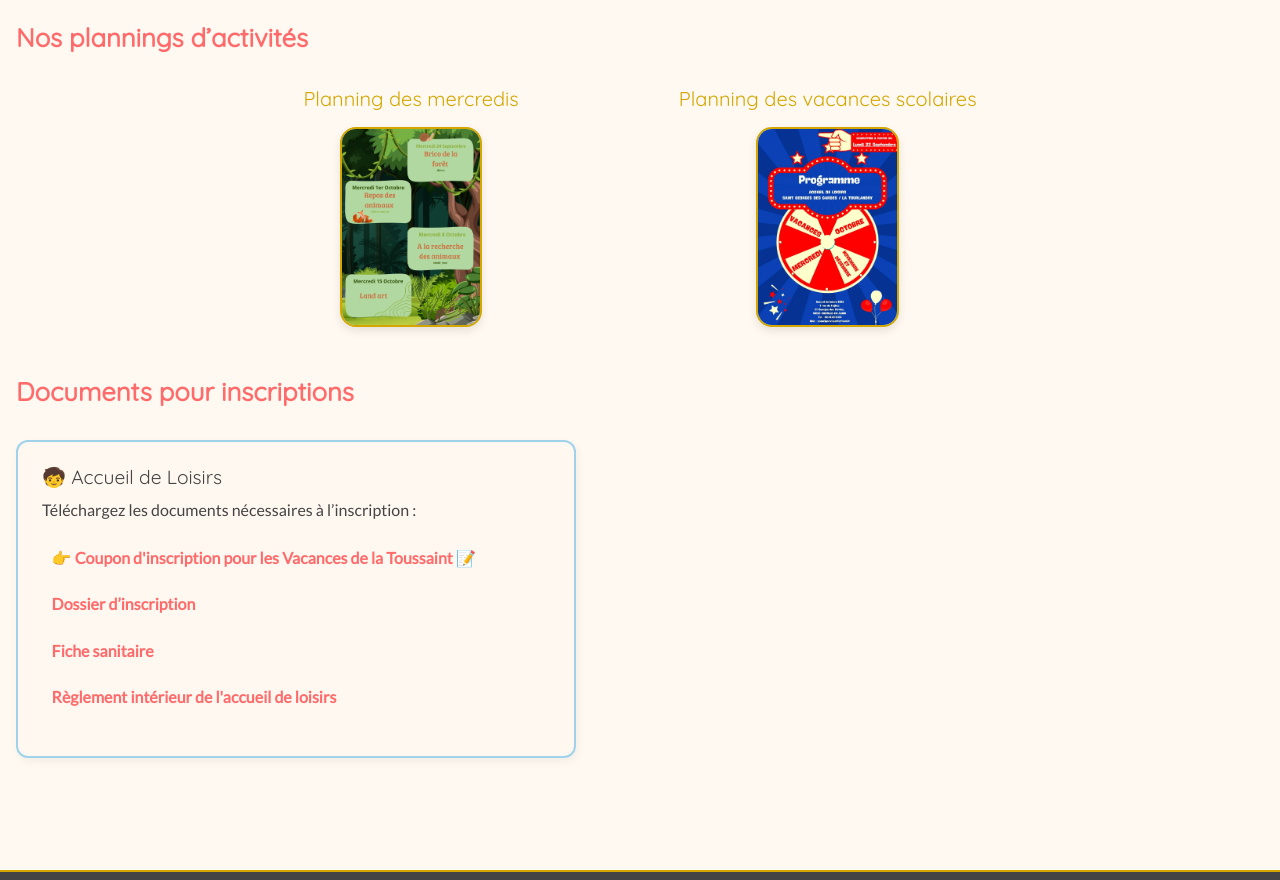
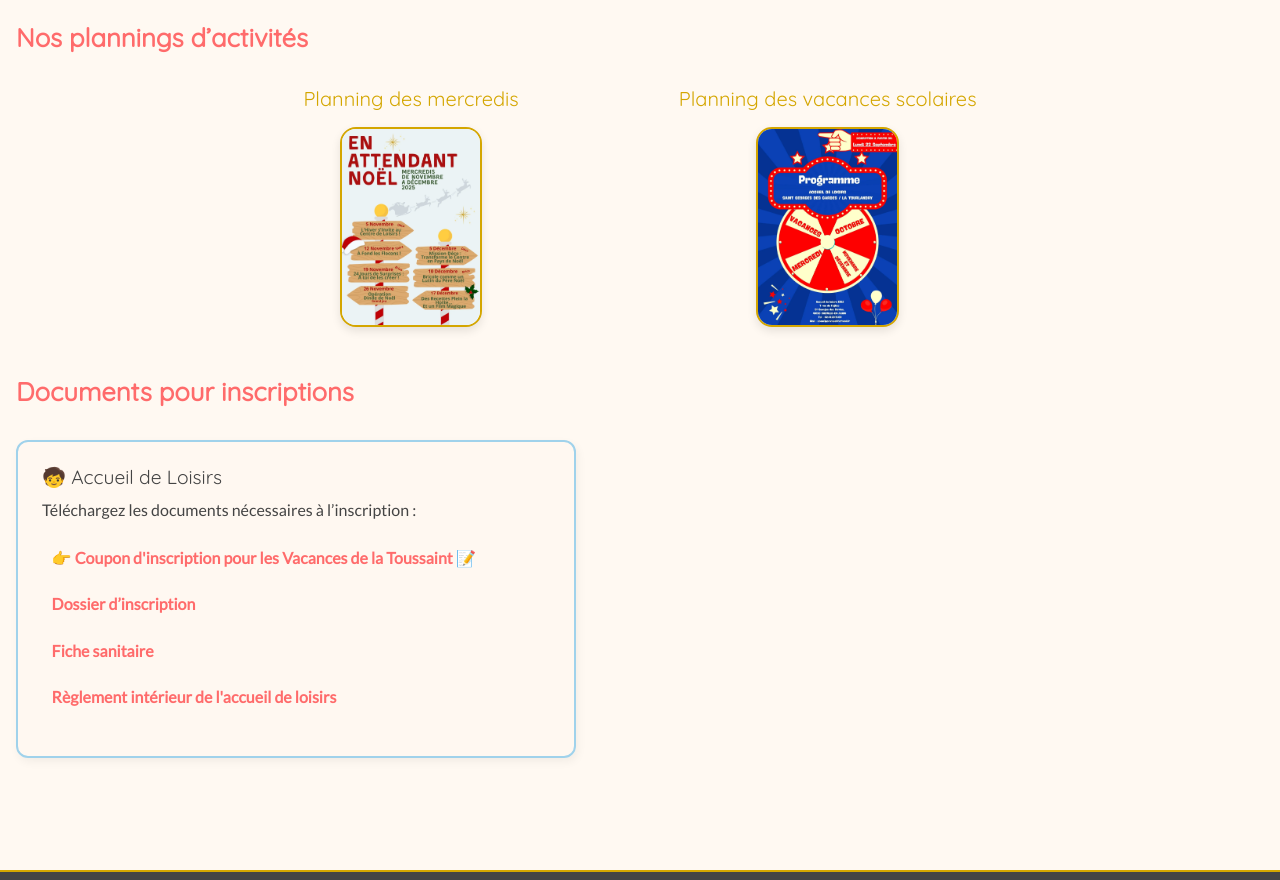
Before and after one commit to MarieC2023/FamillesRuralesSGG, a React (Vite) app: page /AccueilDeLoisirs in a window 1280 px wide. Shown: the part 1360-2240 px from the top of the page. Built offline with nearby package versions, Linux system fonts and the light colour scheme.

Commit message:
Mise à jour page centre de loisirs

```diff
--- a/src/pages/AccueilDeLoisirs.jsx
+++ b/src/pages/AccueilDeLoisirs.jsx
@@ -14,7 +14,7 @@ import entreePeri from '@/assets/entreePeri.webp';
 import intPeri from '@/assets/peri1.webp';
 import extPeri from '@/assets/peri2.webp';
 
-import merc1 from '@/assets/planning/merc1.webp';
+// import merc1 from '@/assets/planning/merc1.webp';
 import merc2 from '@/assets/planning/merc2.webp';
 import vac1 from '@/assets/planning/vac1.webp';
 import vac2 from '@/assets/planning/vac2.webp';
@@ -101,7 +101,7 @@ const Centre = () => {
                 <div className="plannings-container d-flex justify-content-center  flex-wrap">
                     <PlanningCarrousel
                         titre="Planning des mercredis"
-                        images={[merc1, merc2]}
+                        images={[merc2]}
                     />
                     <PlanningCarrousel
                         titre="Planning des vacances scolaires"
```
